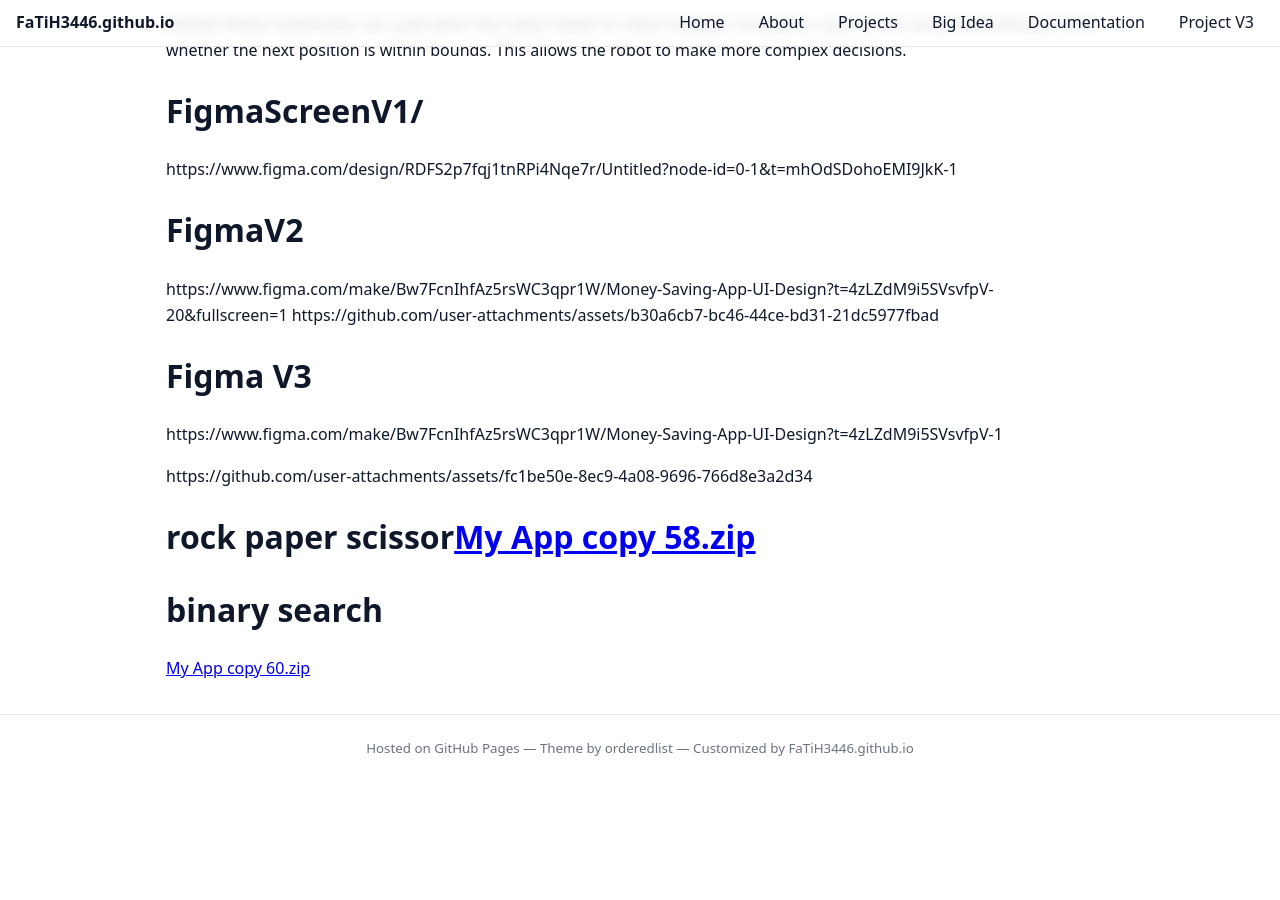
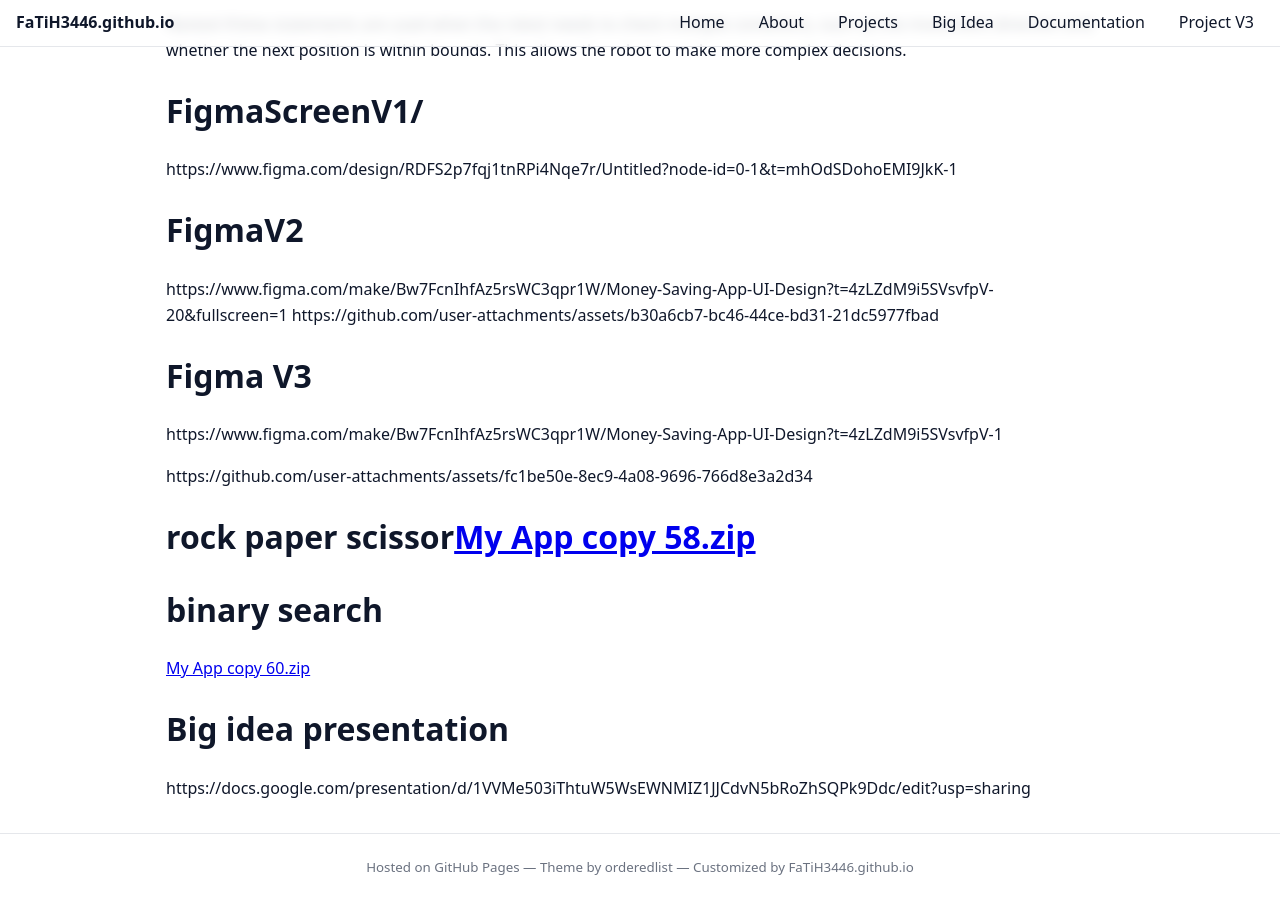
Before and after one commit to FaTiH3446/FaTiH3446.github.io, a Jekyll site: the page built from projects3.md, in a window 1280 px wide and 900 px high, scrolled down 5034 px. Built offline with Jekyll 4.4.1, drawn with Linux system fonts in a browser that asks for light colours; before the commit the page ends 5814 px from its top, so only the background shows below that.

Commit message:
Add Big Idea presentation link to projects3.md

```diff
--- a/projects3.md
+++ b/projects3.md
@@ -315,3 +315,6 @@ https://github.com/user-attachments/assets/fc1be50e-8ec9-4a08-9696-766d8e3a2d34
 
 # binary search
 [My App copy 60.zip](https://github.com/user-attachments/files/25473476/My.App.copy.60.zip)
+
+# Big idea presentation
+https://docs.google.com/presentation/d/1VVMe503iThtuW5WsEWNMIZ1JJCdvN5bRoZhSQPk9Ddc/edit?usp=sharing
```
